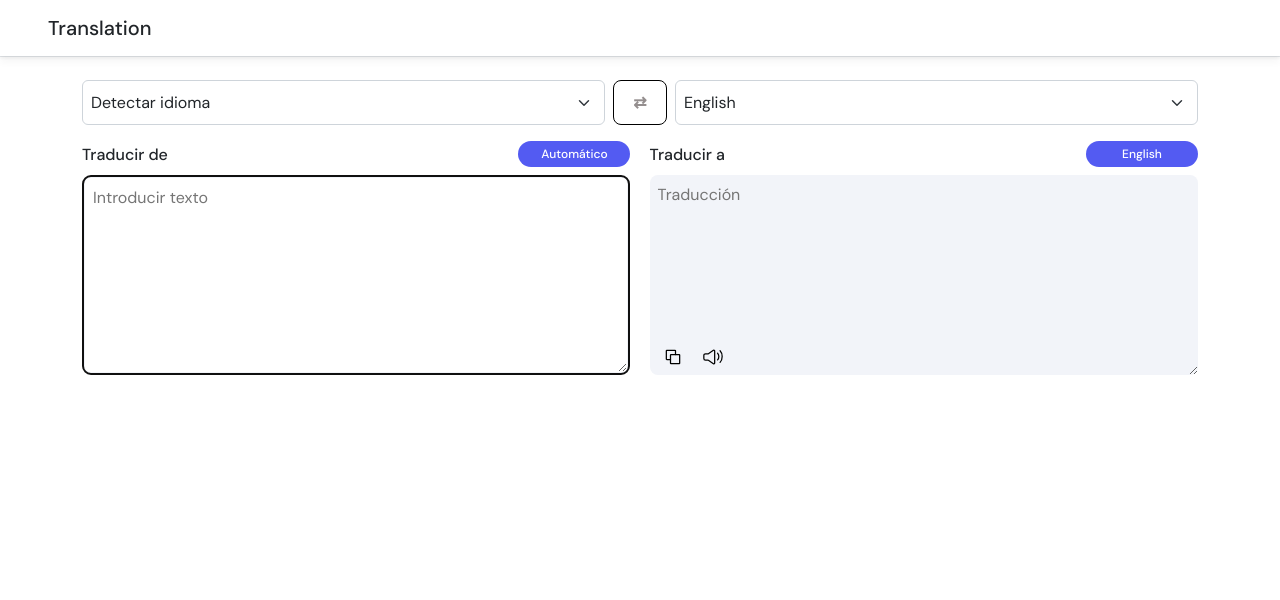
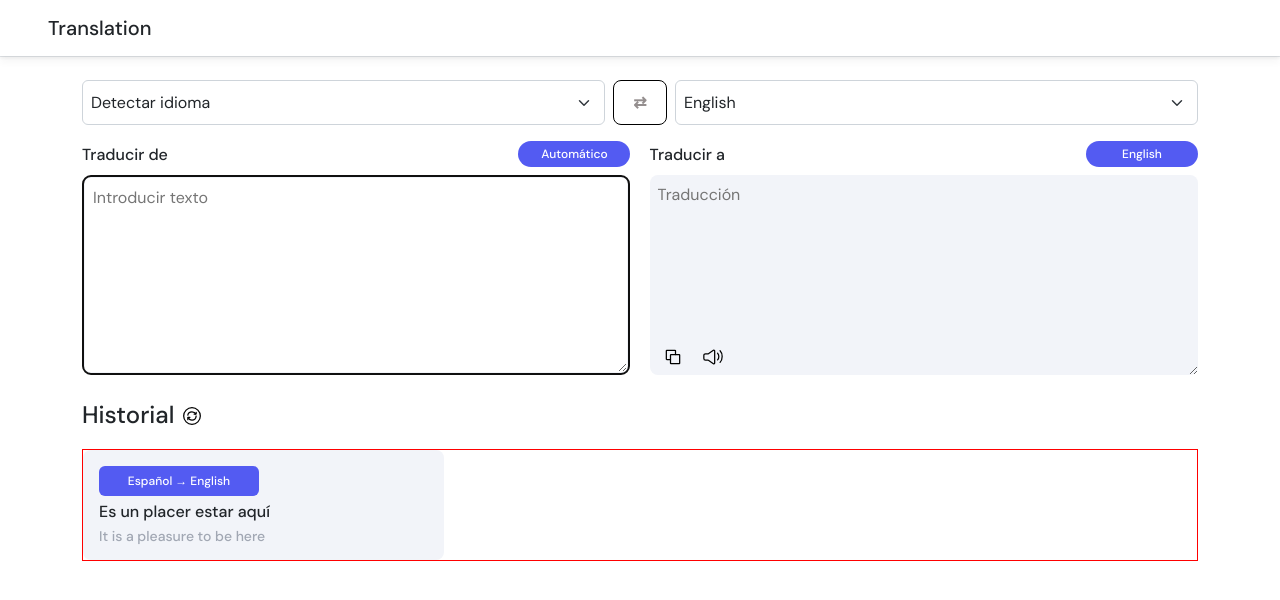
Before and after one commit to juandaospina/react-translate-app, a React (Vite) app: page / in a window 1280 px wide. Shown: the top 600 px of the page. Built offline with nearby package versions, Linux system fonts and the light colour scheme.

Commit message:
feat: get translations history

```diff
--- a/src/App.css
+++ b/src/App.css
@@ -1,12 +1,11 @@
 #root {
   max-width: 95%;
   margin: 0 auto;
-  text-align: center;
 }
 
 .container {
   margin-top: 4.2rem;
-  /* border: 1px solid red; */
+  margin-bottom: 2rem;
 }
 
 .container-language-switch {
@@ -36,6 +35,7 @@
 .wrapper-info-textarea > span {
   width: 7rem;
   background-color: #535bf2;
+  text-align: center;
   padding: 4px;
   border-radius: 15px;
   font-size: 12px;
--- a/src/AppRoot.tsx
+++ b/src/AppRoot.tsx
@@ -1,4 +1,4 @@
-import React, { useEffect } from "react";
+import React, { useEffect, useState } from "react";
 import "./App.css";
 
 import { Col } from "react-bootstrap";
@@ -9,12 +9,14 @@ import {
   TextArea,
   Clipboard,
   VoiceSound,
+  TranslationHistoryList,
 } from "./components";
 import { useDataReducer } from "./hooks/useDataReducer";
 import { AUTO_LANGUAGE, SUPPORTED_LANGUAGES } from "./constants";
 import { useDebounce } from "./hooks/useDebounce";
 import { translator } from "./services/translator";
 import { Header } from "./components/Header";
+import { RecordTranslation } from "./types/history";
 
 export const AppRoot = () => {
   const {
@@ -29,6 +31,16 @@ export const AppRoot = () => {
     setFromText,
     setResult,
   } = useDataReducer();
+  const element = {
+    id: "h739dk-09dks20-91992-0101",
+    from: "Español",
+    to: "English",
+    text: "Es un placer estar aquí",
+    translation: "It is a pleasure to be here"
+  }
+  localStorage.setItem('history_translation', JSON.stringify([element]))
+  const _list = JSON.parse(localStorage.getItem('history_translation') ?? '')
+  const [translationList, setTranslationList] = useState<RecordTranslation[]>(_list);
   const isDisabled: boolean =
     fromLanguage === AUTO_LANGUAGE || fromLanguage === toLanguage;
   const debounceFromText = useDebounce<string>(fromText, 2000);
@@ -49,14 +61,20 @@ export const AppRoot = () => {
         setResult(response);
         const newResult = {
           id: window.crypto.randomUUID(),
+          from:
+            fromLanguage === "auto"
+              ? "Automático"
+              : SUPPORTED_LANGUAGES[fromLanguage],
+          to: SUPPORTED_LANGUAGES[toLanguage],
           text: debounceFromText,
           translation: response,
         };
+        const translations = [..._history, newResult];
         localStorage.setItem(
           "history_translation",
-          JSON.stringify([..._history, newResult])
+          JSON.stringify(translations)
         );
-        // console.log(_history)
+        setTranslationList(translations);
       } catch (error) {
         console.log("[error]", error);
       }
@@ -66,8 +84,6 @@ export const AppRoot = () => {
   return (
     <React.Fragment>
       <Header />
-      {/* <h2>Translation App</h2> */}
-
       <section className="container">
         <section className="container-language-switch">
           <LanguageSelector
@@ -94,11 +110,14 @@ export const AppRoot = () => {
         </section>
 
         <div className="container-textarea">
-
           <div className="wrapper-box">
             <div className="wrapper-info-textarea">
               <h6>Traducir de</h6>
-              <span>{fromLanguage === "auto" ? "Automático" : SUPPORTED_LANGUAGES[fromLanguage]}</span>
+              <span>
+                {fromLanguage === "auto"
+                  ? "Automático"
+                  : SUPPORTED_LANGUAGES[fromLanguage]}
+              </span>
             </div>
             <div style={{ position: "relative" }}>
               <TextArea onChange={setFromText} type="from" value={fromText} />
@@ -125,7 +144,7 @@ export const AppRoot = () => {
                   left: 0,
                   bottom: 0,
                   marginBottom: 10,
-                  paddingLeft: 4
+                  paddingLeft: 4,
                 }}
               >
                 <Clipboard value={result} />
@@ -134,7 +153,11 @@ export const AppRoot = () => {
             </div>
           </div>
         </div>
+        <section>
+          <TranslationHistoryList translations={translationList} />
+        </section>
       </section>
+
     </React.Fragment>
   );
 };
--- /dev/null
+++ b/src/components/Icons/history.tsx
@@ -0,0 +1,42 @@
+export const IconHistory = () => {
+  return (
+    <svg
+      width="20px"
+      height="20px"
+      strokeWidth="1.5"
+      viewBox="0 0 24 24"
+      fill="none"
+      xmlns="http://www.w3.org/2000/svg"
+      color="#000000"
+    >
+      <circle
+        cx="12"
+        cy="12"
+        r="10"
+        stroke="#000000"
+        strokeWidth="1.5"
+      ></circle>
+      <path
+        d="M16.583 9.667C15.81 8.097 14.043 7 11.988 7 9.388 7 7.25 8.754 7 11"
+        stroke="#000000"
+        strokeWidth="1.5"
+        strokeLinecap="round"
+        strokeLinejoin="round"
+      ></path>
+      <path
+        d="M14.494 9.722H16.4a.6.6 0 00.6-.6V7.5M7.417 13.667C8.191 15.629 9.957 17 12.012 17c2.6 0 4.736-2.193 4.988-5"
+        stroke="#000000"
+        strokeWidth="1.5"
+        strokeLinecap="round"
+        strokeLinejoin="round"
+      ></path>
+      <path
+        d="M9.506 13.622H7.6a.6.6 0 00-.6.6V16.4"
+        stroke="#000000"
+        strokeWidth="1.5"
+        strokeLinecap="round"
+        strokeLinejoin="round"
+      ></path>
+    </svg>
+  );
+};
--- /dev/null
+++ b/src/components/TranslationHistoryList/index.tsx
@@ -0,0 +1,36 @@
+import React, { useMemo, useState } from "react";
+
+import { RecordTranslation } from "../../types/history";
+import { IconHistory } from "../Icons/history";
+import { TranslationItem } from "..";
+import "../../styles/TranslationList.css";
+
+interface Props {
+  translations: RecordTranslation[];
+}
+
+export const TranslationHistoryList: React.FC<Props> = ({ translations = [] }) => {
+  const [records, setRecords] = useState<RecordTranslation[]>();
+
+  useMemo(() => {
+    setRecords(translations);
+  }, [translations]);
+
+  return (
+    <div style={{ marginBottom: 2 }}>
+      <div className="title">
+        <h4>Historial</h4>
+        <IconHistory />
+      </div>
+      {translations.length === 0 ? (
+        <h6>No se encontraron resultados</h6>
+      ) : (
+        <div className="wrap-translations">
+          {records?.map((translate) => (
+            <TranslationItem item={translate} />
+          ))}
+        </div>
+      )}
+    </div>
+  );
+};
--- /dev/null
+++ b/src/components/TranslationItem/index.tsx
@@ -0,0 +1,16 @@
+import { RecordTranslation } from "../../types/history";
+import "../../styles/TranslationItem.css";
+
+interface Props {
+  item: RecordTranslation;
+}
+
+export const TranslationItem: React.FC<Props> = ({ item }) => {
+  return (
+    <div className="container-item">
+      <span>{`${item.from} → ${item.to}`}</span>
+      <h4>{item.text}</h4>
+      <h4>{item.translation}</h4>
+    </div>
+  );
+};
--- a/src/components/index.ts
+++ b/src/components/index.ts
@@ -1,4 +1,7 @@
+export * from './Clipboard'
+export * from './Header'
 export * from './LanguageSelector'
 export * from './TextArea'
-export * from './Clipboard'
+export * from './TranslationHistoryList'
+export * from './TranslationItem'
 export * from './VoiceSound'
--- a/src/constants.ts
+++ b/src/constants.ts
@@ -14,7 +14,7 @@ export const SUPPORTED_LANGUAGES = {
   ru: "Ruso",
   it: "Italiano",
   zh: "Chino"
-};
+} as const;
 
 export const VOICE_FOR_LANGUAGE = {
   en: "en-GB",
--- a/src/styles/Header.css
+++ b/src/styles/Header.css
@@ -9,6 +9,8 @@ header {
   left: 0;
   right: 0;
   margin-bottom: 5rem;
+  z-index: 1;
+  background: #FFFFFF;
   box-shadow: 0 0 0 1px rgba(53, 72, 91, 0.14), 0 3px 2px rgba(0, 0, 0, 0.04),
     0 7px 7px rgba(0, 0, 0, 0.03);
 }
--- /dev/null
+++ b/src/styles/TranslationItem.css
@@ -0,0 +1,32 @@
+.container-item {
+  display: flex;
+  flex-direction: column;
+  gap: 6px;
+  padding: 1rem;
+  border-radius: 8px;
+  background-color: #f2f4f9;
+}
+
+.container-item > span {
+  width: 10rem;
+  background-color: #535bf2;
+  text-align: center;
+  padding: 6px;
+  border-radius: 6px;
+  font-size: 12px;
+  font-weight: 500;
+  color: #fff;
+}
+
+.container-item h4 {
+  margin: 0;
+}
+
+.container-item > h4:nth-child(2) {
+  font-size: 16px;
+}
+
+.container-item > h4:nth-child(3) {
+  color: #a1a7b3;
+  font-size: 14px;
+}
--- /dev/null
+++ b/src/styles/TranslationList.css
@@ -0,0 +1,25 @@
+.wrap-translations {
+  display: flex;
+  flex-direction: column;
+  gap: 15px;
+  margin-bottom: 2rem;
+  border: 1px solid red;
+}
+
+.title {
+  display: flex;
+  align-items: center;
+  gap: 8px;
+  margin: 1.2rem 0;
+}
+
+.title > h4 {
+  margin: 0;
+}
+
+@media screen and (min-width: 840px) {
+  .wrap-translations {
+    display: grid;
+    grid-template-columns: repeat(3, 1fr);
+  }
+}
```
Also changed, not shown: src/types/history.d.ts (added, +11 -0 lines).
